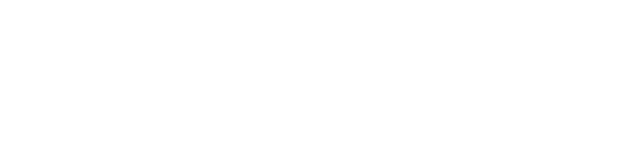
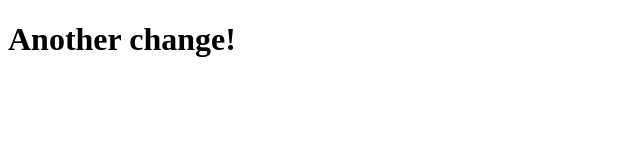
Before and after one commit to JulieHeidt/git_practice, a plain HTML site: page index.html in a window 1280 px wide. Shown: the whole page, without its empty margins (0-640 px from the left). Drawn offline with Linux system fonts and the light colour scheme.

Commit message:
practice changes

```diff
--- a/index.html
+++ b/index.html
@@ -2,6 +2,7 @@
 <html>
 <head>
 	<title>Hello</title>
+	<h1>Another change!</h1>
 </head>
 <body>
 
```
